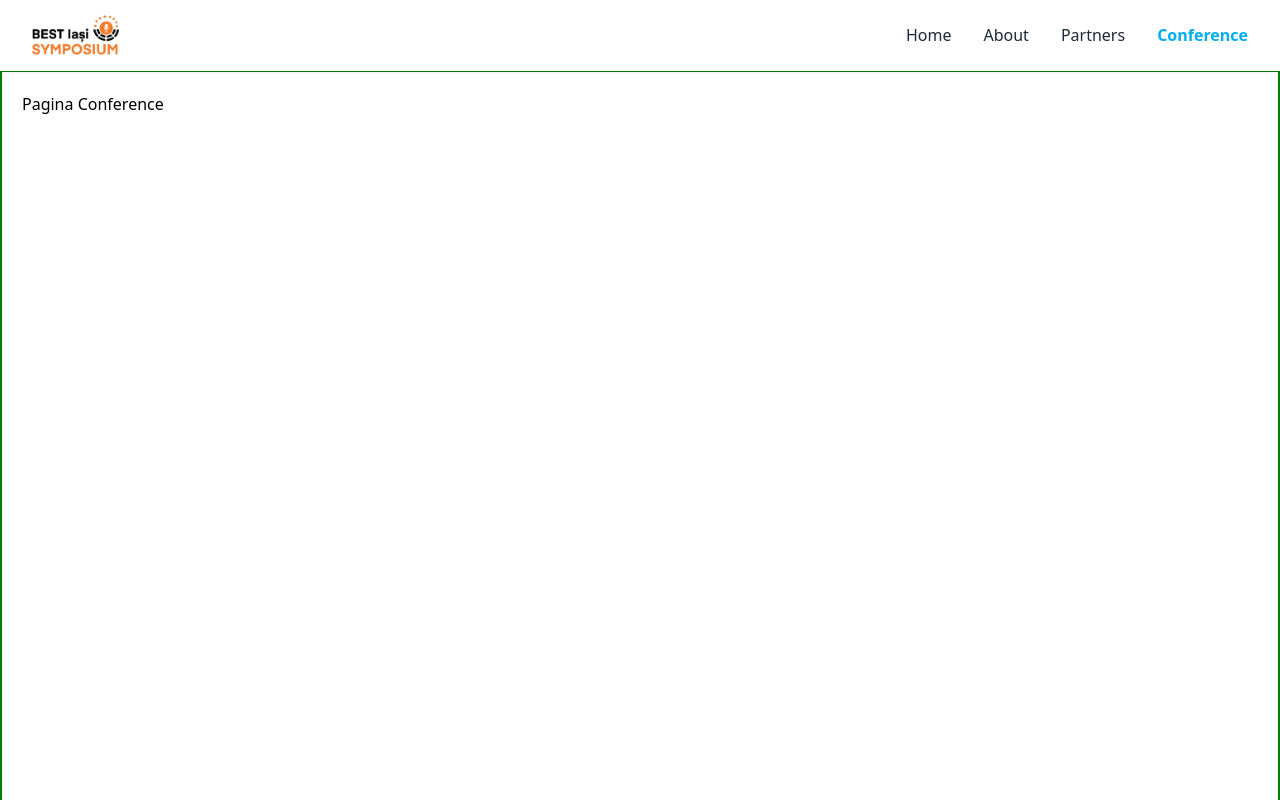
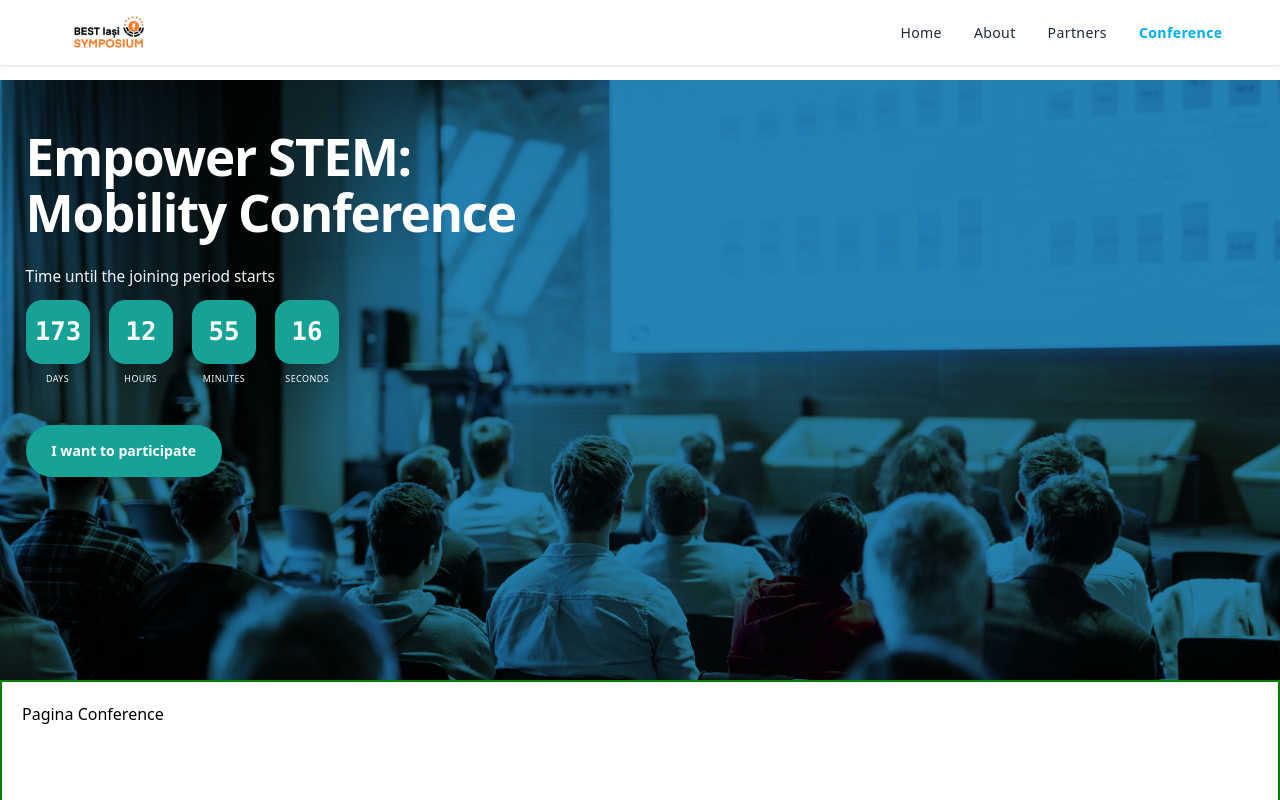
Before and after one commit to Eduard975/BIS-website, a React (Vite) app: page /conference in a window 1280 px wide. Shown: the top 800 px of the page. Built offline with nearby package versions, Linux system fonts and the light colour scheme.

Commit message:
add header for conference

```diff
--- a/src/components/CustomContainer.tsx
+++ b/src/components/CustomContainer.tsx
@@ -4,9 +4,9 @@ interface ContainerProps {
   children: React.ReactNode;
   paddingX?: "normal" | "tight" | "none";
   /**
-   * "standard" = 1200px (Good for text/articles)
-   * "wide"     = 1440px (Good for Navbars/Footers on large screens)
-   * "full"     = 100%   (Edge to edge)
+   * "standard" = Standard layout (~1280px)
+   * "wide"     = Wide layout (90% of screen)
+   * "full"     = Edge to edge
    */
   width?: "standard" | "wide" | "full";
   className?: string;
@@ -20,16 +20,17 @@ export default function CustomContainer({
   className = "",
   id,
 }: ContainerProps) {
+  // UPDATED: Using vw units ensures padding scales with the device size
   const paddingClasses = {
-    normal: "px-6 md:px-8",
-    tight: "px-4 md:px-6",
+    normal: "px-[5vw] md:px-[2vw]",
+    tight: "px-[3vw] md:px-[1.5vw]",
     none: "",
   };
 
-  // Define your max-widths here
+  // UPDATED: Replaced fixed pixels with responsive max-widths
   const widthClasses = {
-    standard: "max-w-[1200px]",
-    wide: "max-w-[1536px]", // Matches Tailwind's '2xl' breakpoint. Much wider.
+    standard: "max-w-7xl", // Standard Tailwind max-width (~1280px)
+    wide: "max-w-[95vw] 2xl:max-w-[90vw]", // Wide but with safety margins
     full: "max-w-full",
   };
 
--- /dev/null
+++ b/src/components/Headers/ConferenceHeader.tsx
@@ -0,0 +1,54 @@
+import { HeroHeader } from "./HeroHeader";
+import { PrimaryButton } from "../PrimaryButton";
+import conferenceHeader from "../../assets/images/conferenceHeader.jpg";
+import { TimerDisplay } from "../TimerDisplay";
+
+export const ConferencePageHeader = () => {
+  const HeaderContent = () => (
+    <div className="flex flex-col gap-[3vh] text-white h-full justify-center">
+      {/* Headline */}
+      <div>
+        <h1 className="text-[8vw] md:text-[4vw] font-extrabold tracking-tight leading-[1.1]">
+          Empower STEM:
+          <br />
+          Mobility Conference
+        </h1>
+      </div>
+
+      {/* Countdown Section */}
+      <div className="flex flex-col gap-[1.5vh]">
+        <p className="text-[4vw] md:text-[1.2vw] font-medium text-gray-100">
+          Time until the joining period starts
+        </p>
+
+        <TimerDisplay />
+      </div>
+
+      {/* CTA Button */}
+      <div className="pt-[2vh]">
+        <PrimaryButton
+          size="large"
+          className="bg-primary hover:bg-[#008f85]
+          text-white rounded-full px-[5vw] py-[2vh]
+          md:px-[2vw] md:py-[2vh] font-bold text-[4vw]
+          md:text-[1.1vw] transition-colors duration-300"
+          onClick={() => console.log("Participate clicked")}
+        >
+          I want to participate
+        </PrimaryButton>
+      </div>
+    </div>
+  );
+
+  return (
+    <HeroHeader
+      backgroundImageSrc={conferenceHeader}
+      alignContent="left"
+      overlayColorClass="bg-[#0077b6]"
+      overlayOpacityClass="opacity-80 md:opacity-85 mix-blend-multiply"
+      heightClass="min-h-[75vh]"
+    >
+      <HeaderContent />
+    </HeroHeader>
+  );
+};
--- a/src/components/Headers/HeroHeader.tsx
+++ b/src/components/Headers/HeroHeader.tsx
@@ -44,12 +44,18 @@ export const HeroHeader: React.FC<HeroHeaderProps> = ({
       <img
         src={backgroundImageSrc}
         alt={imageAlt}
-        className="absolute inset-0 w-full h-full object-cover object-center transition-transform duration-700 group-hover:scale-105"
+        className="absolute inset-0 w-full h-full
+        object-cover object-center
+        transition-transform duration-700 group-hover:scale-105"
+        loading="eager"
+        fetchPriority="high"
+        decoding="sync"
       />
 
       {/* 2. The Overlay */}
       <div
-        className={`absolute inset-0 pointer-events-none ${overlayColorClass} ${overlayOpacityClass}`}
+        className={`absolute inset-0
+           pointer-events-none ${overlayColorClass} ${overlayOpacityClass}`}
         aria-hidden="true"
       />
 
--- a/src/components/Navbar.tsx
+++ b/src/components/Navbar.tsx
@@ -43,14 +43,13 @@ export default function Navbar() {
   }, [isOpen]);
 
   const getNavLinkClass = ({ isActive }: { isActive: boolean }) =>
-    `transition-colors duration-200 ${
+    `transition-colors duration-200 text-[1.1vw] tracking-wide ${
       isActive
         ? "text-secondary font-semibold"
         : "text-gray-800 hover:text-secondary active:text-secondary"
     }`;
 
   // Calculate background classes
-  // default state now includes 'shadow-sm'
   const navBackgroundClass = isOpen
     ? "bg-white shadow-lg border-gray-200"
     : isScrolled
@@ -65,18 +64,21 @@ export default function Navbar() {
         <CustomContainer
           width="wide"
           paddingX="none"
-          // Updated height to 70px here
-          className="flex justify-between items-center h-[70px] px-4 md:px-8"
+          // UPDATED: Now uses the consistent CSS variable for height
+          className="flex justify-between items-center h-[--navbar-height] px-[2vw]"
         >
           {/* LOGO */}
           <img
             src={bisLogo}
             alt="Logo"
-            className="h-8 md:h-10 w-auto max-w-[120px] md:max-w-[200px] object-contain select-none"
+            className="
+            w-[25vw] md:w-[8vw] max-w-[150px]
+            md:max-w-none p-[2vh] object-contain
+            select-none transition-all duration-300"
           />
 
           {/* DESKTOP LINKS */}
-          <div className="hidden md:flex gap-8">
+          <div className="hidden md:flex gap-[2.5vw]">
             {NAV_ITEMS.map((item) => (
               <NavLink
                 key={item.path}
@@ -91,24 +93,24 @@ export default function Navbar() {
           {/* BURGER BUTTON */}
           <button
             onClick={() => setIsOpen(!isOpen)}
-            className="md:hidden p-2 text-gray-800 focus:outline-none"
+            className="md:hidden p-[1vh] text-gray-800 focus:outline-none"
             aria-label="Toggle Menu"
             aria-expanded={isOpen}
           >
-            <div className="relative w-6 h-5">
+            <div className="relative w-[6vw] h-[5vw] max-w-[30px] max-h-[24px]">
               <span
-                className={`absolute left-0 block w-full h-0.5 bg-current transition-all duration-300 ease-in-out transform ${
-                  isOpen ? "top-2.5 rotate-45" : "top-0"
+                className={`absolute left-0 block w-full h-[0.5vh] max-h-[3px] bg-current rounded-full transition-all duration-300 ease-in-out transform ${
+                  isOpen ? "top-[2.2vw] rotate-45" : "top-0"
                 }`}
               />
               <span
-                className={`absolute left-0 block w-full h-0.5 bg-current transition-all duration-300 ease-in-out top-2.5 ${
+                className={`absolute left-0 block w-full h-[0.5vh] max-h-[3px] bg-current rounded-full transition-all duration-300 ease-in-out top-[2.2vw] ${
                   isOpen ? "opacity-0" : "opacity-100"
                 }`}
               />
               <span
-                className={`absolute left-0 block w-full h-0.5 bg-current transition-all duration-300 ease-in-out transform ${
-                  isOpen ? "top-2.5 -rotate-45" : "top-5"
+                className={`absolute left-0 block w-full h-[0.5vh] max-h-[3px] bg-current rounded-full transition-all duration-300 ease-in-out transform ${
+                  isOpen ? "top-[2.2vw] -rotate-45" : "top-[4.4vw]"
                 }`}
               />
             </div>
@@ -124,18 +126,18 @@ export default function Navbar() {
       >
         <CustomContainer
           paddingX="none"
-          className="px-4 border-t border-gray-100"
+          className="px-[4vw] border-t border-gray-100"
         >
-          <div className="flex flex-col py-6 gap-6">
+          <div className="flex flex-col py-[3vh] gap-[3vh]">
             {NAV_ITEMS.map((item) => (
               <NavLink
                 key={item.path}
                 to={item.path}
                 onClick={() => setIsOpen(false)}
                 className={({ isActive }) =>
-                  `text-lg py-2 ${
+                  `text-[4.5vw] py-[1vh] ${
                     isActive
-                      ? "text-secondary font-semibold pl-2 border-l-4 border-secondary"
+                      ? "text-secondary font-semibold pl-[2vw] border-l-[1vw] border-secondary"
                       : "text-gray-600 hover:text-gray-900"
                   }`
                 }
--- /dev/null
+++ b/src/components/TimerDisplay.tsx
@@ -0,0 +1,52 @@
+import { useCountdown, formatTime } from "../hooks/useCountdown";
+import { memo } from "react";
+
+// --- CONFIGURATION ---
+// [!] SET THE END DATE HERE (Format: YYYY-MM-DDTHH:MM:SS)
+const CONFERENCE_DATE = "2026-07-13T09:00:00";
+
+// 1. ISOLATED COMPONENT
+export const TimerDisplay = () => {
+  const { days, hours, minutes, seconds, isFinished } =
+    useCountdown(CONFERENCE_DATE);
+
+  if (isFinished) {
+    return (
+      // UPDATED FORMATTING:
+      // - 'w-fit': Prevents the background from stretching across the screen
+      // - 'px-[3vw]': Responsive padding
+      // - 'uppercase tracking-widest': Makes it look like a proper status label
+      <div className="w-fit bg-primary/90 text-white rounded-xl px-[4vw] py-[1.5vh] md:px-[1.5vw] md:py-[1vh] backdrop-blur-sm shadow-lg">
+        <span className="text-[4vw] md:text-[1.2vw] font-bold uppercase tracking-widest leading-none">
+          The Join period is over
+        </span>
+      </div>
+    );
+  }
+
+  return (
+    <div className="flex flex-wrap gap-[3vw] md:gap-[1.5vw]">
+      <CountdownBox value={formatTime(days)} label="Days" />
+      <CountdownBox value={formatTime(hours)} label="Hours" />
+      <CountdownBox value={formatTime(minutes)} label="Minutes" />
+      <CountdownBox value={formatTime(seconds)} label="Seconds" />
+    </div>
+  );
+};
+
+// 2. MEMOIZED UI COMPONENT
+const CountdownBox = memo(
+  ({ value, label }: { value: string; label: string }) => (
+    <div className="flex flex-col items-center">
+      <div className="w-[12vw] h-[12vw] min-w-[45px] min-h-[45px] md:w-[5vw] md:h-[5vw] md:max-w-[100px] md:max-h-[100px] bg-primary rounded-2xl flex items-center justify-center shadow-lg transition-transform hover:scale-105 will-change-transform">
+        <span className="text-[5vw] md:text-[2vw] font-bold text-white font-mono leading-none tabular-nums">
+          {value}
+        </span>
+      </div>
+
+      <span className="mt-2 text-[2.5vw] md:text-[0.7vw] font-medium uppercase tracking-wider text-white">
+        {label}
+      </span>
+    </div>
+  ),
+);
--- /dev/null
+++ b/src/hooks/useCountdown.ts
@@ -0,0 +1,36 @@
+import { useState, useEffect } from "react";
+
+export const formatTime = (time: number) => {
+  return String(time).padStart(2, "0");
+};
+
+export const useCountdown = (targetDate: string) => {
+  const countDownDate = new Date(targetDate).getTime();
+
+  const [countDown, setCountDown] = useState(
+    countDownDate - new Date().getTime(),
+  );
+
+  useEffect(() => {
+    const interval = setInterval(() => {
+      setCountDown(countDownDate - new Date().getTime());
+    }, 1000);
+
+    return () => clearInterval(interval);
+  }, [countDownDate]);
+
+  return getReturnValues(countDown);
+};
+
+const getReturnValues = (countDown: number) => {
+  const displayTime = Math.max(0, countDown);
+
+  const days = Math.floor(displayTime / (1000 * 60 * 60 * 24));
+  const hours = Math.floor(
+    (displayTime % (1000 * 60 * 60 * 24)) / (1000 * 60 * 60),
+  );
+  const minutes = Math.floor((displayTime % (1000 * 60 * 60)) / (1000 * 60));
+  const seconds = Math.floor((displayTime % (1000 * 60)) / 1000);
+
+  return { days, hours, minutes, seconds, isFinished: displayTime <= 0 };
+};
--- a/src/layouts/MainLayout.tsx
+++ b/src/layouts/MainLayout.tsx
@@ -1,21 +1,13 @@
-// MainLayout.tsx
-import { Outlet } from "react-router"; // or react-router-dom
+import { Outlet } from "react-router";
 import Navbar from "../components/Navbar";
 import Footer from "../components/Footer";
 
 export default function MainLayout() {
   return (
-    // FIX: Added 'w-full relative overflow-x-hidden'
-    // 'overflow-x-hidden': Cuts off any rogue elements trying to push width > 100%
-    // 'w-full': Ensures the layout itself is constrained
     <div className="flex flex-col min-h-screen w-full relative overflow-x-hidden">
-      {/* Navbar Spacer */}
-      <div className="h-[var(--navbar-height)] w-full">
-        <Navbar />
-      </div>
+      <Navbar />
 
-      {/* Main Content */}
-      <main className="flex-grow flex flex-col w-full">
+      <main className="flex-grow flex flex-col w-full pt-[var(--navbar-height)]">
         <Outlet />
       </main>
 
--- a/src/pages/Conference.tsx
+++ b/src/pages/Conference.tsx
@@ -1,10 +1,15 @@
+import { ConferencePageHeader } from "../components/Headers/ConferenceHeader";
+
 function Conference() {
   return (
-    <div
-      style={{ height: "800px", padding: "20px", border: "2px solid green" }}
-    >
-      <h1>Pagina Conference</h1>
-    </div>
+    <>
+      <ConferencePageHeader />
+      <div
+        style={{ height: "800px", padding: "20px", border: "2px solid green" }}
+      >
+        <h1>Pagina Conference</h1>
+      </div>{" "}
+    </>
   );
 }
 
```
Also changed, not shown: src/components/Headers/AboutHeader.tsx (+46 -67 lines), src/index.css (+8 -3 lines), src/pages/Home.tsx (+27 -8 lines), src/assets/images/conferenceHeader.jpg (added).
